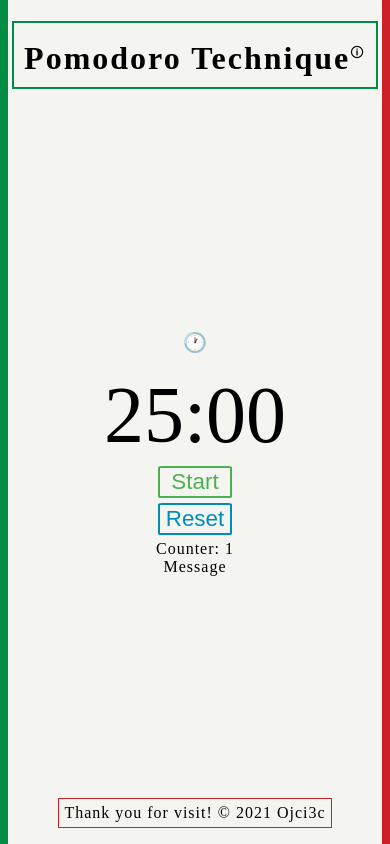
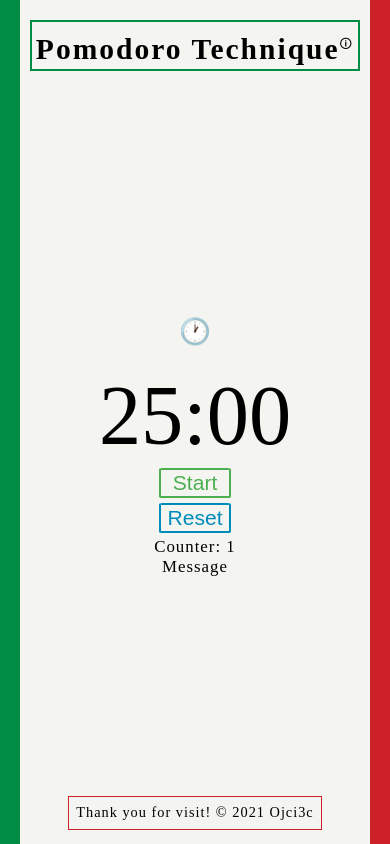
Before and after one commit to PawelGargula/Pomodoro-Technique, a plain HTML site: page index.html in a window 390 px wide. Drawn offline with Linux system fonts and the light colour scheme.

Commit message:
Update css to be more responsive

```diff
--- a/style.css
+++ b/style.css
@@ -34,9 +34,10 @@
 }
 
 .page-logo {
+    font-size: 3.5vh;
     letter-spacing: 2px;
     border: 2px solid #008c45;
-    padding: 10px;
+    padding: 1vw;
 }
 
 .info {
@@ -57,19 +58,19 @@
 }
 
 .timer-logo {
-    font-size: 1.2em;
+    font-size: 3vh;
 }
 
 .clock {
-    font-size: 5em;
+    font-size: 10vh;
 }
 
 button {
     display: block;
-    margin: 5px 0;
+    margin: 0.5vh 0;
     width: 100%;
     background-color: #f4f5f0;
-    font-size: 1.4em;
+    font-size: 2.5vh;
     cursor: pointer;
     transition-duration: 0.5s;
     border-radius: 5%;
@@ -106,16 +107,18 @@
 }
 
 .counter {
+    font-size: 2vh;
     letter-spacing: 1px;
 }
 
 .message {
-    min-height: 20px;
+    font-size: 2vh;
     letter-spacing: 1px;
 }
 
 .footer {
+    font-size: 1.7vh;
     letter-spacing: 1px;
     border: 1px solid #cd212a;
-    padding: 5px;
+    padding: 0.5em;
 }
```
